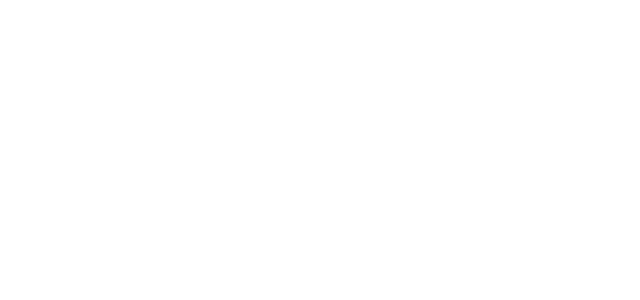
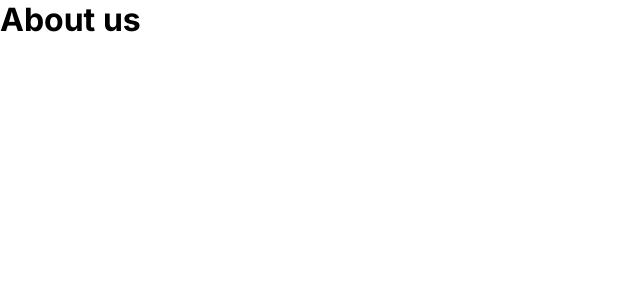
Before and after one commit to nittts/quality-life, a React (Create React App) app: page /about-us in a window 1280 px wide. Shown: the top 300 px of the page, without its empty margins (0-640 px from the left). Built offline with nearby package versions, Linux system fonts and the light colour scheme.

Commit message:
feat:included three new routes

```diff
--- a/src/routes/index.jsx
+++ b/src/routes/index.jsx
@@ -16,6 +16,15 @@
       <Route path={"/dashboard"}>
         <h1>Dashboard</h1>
       </Route>
+      <Route path={"/about-us"}>
+        <h1>About us</h1>
+      </Route>
+      <Route path={"*"}>
+        <h1>Not found</h1>
+      </Route>
+      <Route path={"/groups"}>
+        <h1>Groups</h1>
+      </Route>
     </Switch>
   );
 };
```
